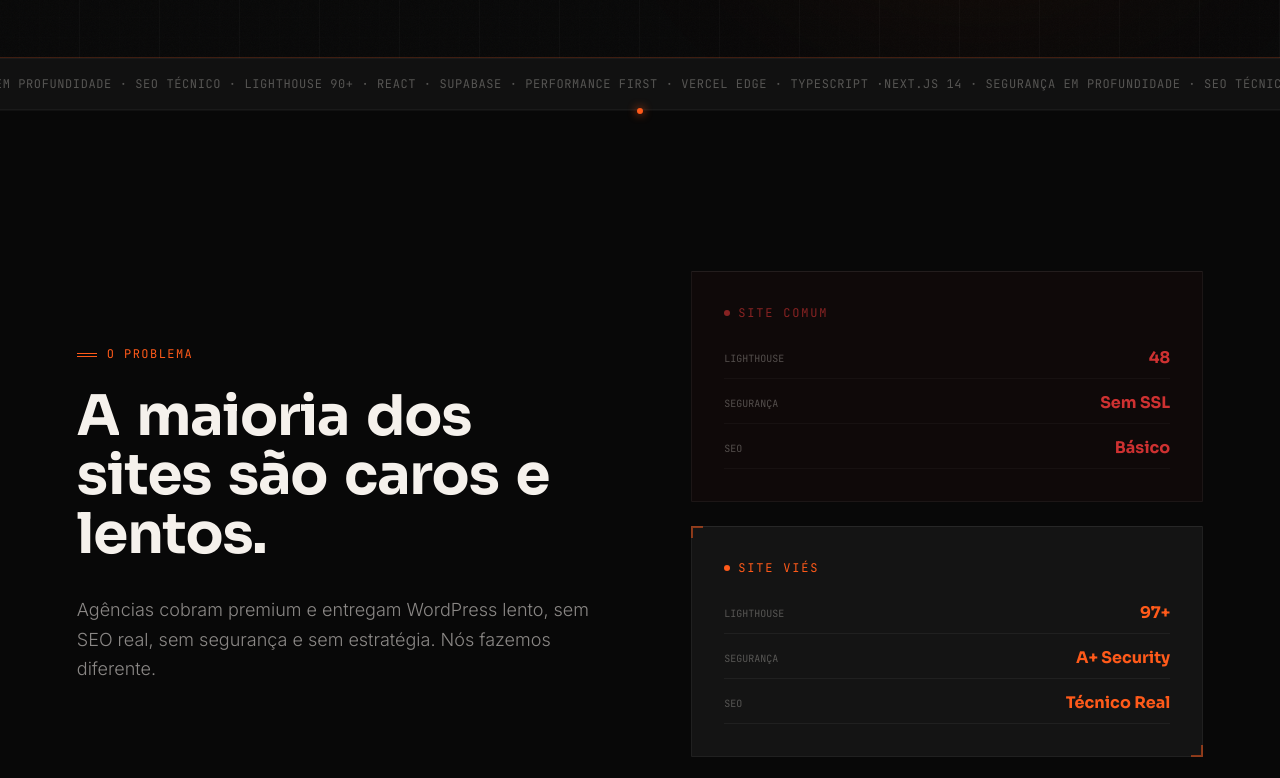
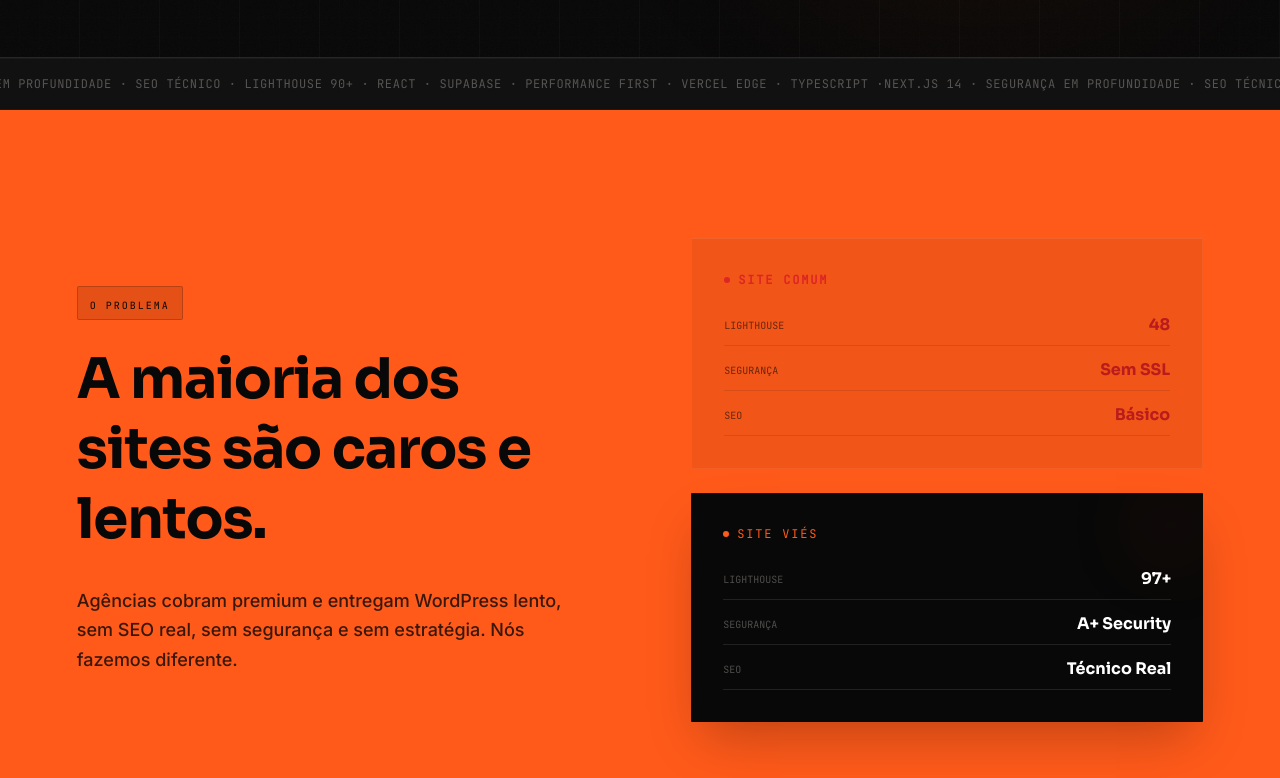
Before and after one commit to EuRydan/SiteVies, a Next.js app: page / in a window 1280 px wide. Shown: the part 742-1520 px from the top of the page. Built offline with nearby package versions, Linux system fonts and the light colour scheme.

Commit message:
design: update ProblemSection to solid orange background

```diff
--- a/src/app/page.tsx
+++ b/src/app/page.tsx
@@ -254,18 +254,18 @@ function HeroSection() {
 /* ──────────────── PROBLEMA / PROPOSTA ──────────────── */
 function ProblemSection() {
   return (
-    <section className="section-gap relative z-10 section-divider">
+    <section className="relative z-10 bg-accent py-24 md:py-32 overflow-hidden">
       <div className="max-w-7xl mx-auto section-padding">
         <div className="grid grid-cols-1 lg:grid-cols-2 gap-12 lg:gap-20 items-center">
           <div className="max-w-xl">
-            <SectionLabel text="O PROBLEMA" />
-            <AnimatedText
-              text="A maioria dos sites são caros e lentos."
-              tag="h2"
-              className="font-sora font-bold text-section text-text-primary mb-6 md:mb-8"
-            />
+            <div className="inline-block px-3 py-1 bg-bg-primary/10 border border-bg-primary/20 rounded-[2px] mb-6">
+              <span className="font-mono text-[10px] tracking-[0.2em] text-bg-primary uppercase">O PROBLEMA</span>
+            </div>
+            <h2 className="font-sora font-bold text-section text-bg-primary mb-6 md:mb-8 leading-tight">
+              A maioria dos sites são caros e lentos.
+            </h2>
             <ScrollReveal>
-              <p className="font-inter font-light text-body text-text-secondary leading-relaxed">
+              <p className="font-inter font-medium text-body text-bg-primary/80 leading-relaxed">
                 Agências cobram premium e entregam WordPress lento, sem SEO real,
                 sem segurança e sem estratégia. Nós fazemos diferente.
               </p>
@@ -274,21 +274,21 @@ function ProblemSection() {
 
           <div className="flex flex-col gap-4 md:gap-6 w-full max-w-lg lg:ml-auto">
             <ScrollReveal direction="right" delay={0.1}>
-              <div className="tech-card bg-[rgba(255,60,60,0.03)] p-6 md:p-8 border-[rgba(255,60,60,0.15)]">
+              <div className="tech-card bg-bg-primary/5 p-6 md:p-8 border-bg-primary/10 shadow-none">
                 <div className="flex items-center gap-2 mb-6">
-                  <div className="w-1.5 h-1.5 rounded-full bg-[rgba(255,60,60,0.5)]" />
-                  <span className="font-mono text-label uppercase text-[rgba(255,60,60,0.5)]">
+                  <div className="w-1.5 h-1.5 rounded-full bg-red-600" />
+                  <span className="font-mono text-label uppercase text-red-600 font-bold">
                     SITE COMUM
                   </span>
                 </div>
                 <div className="space-y-3">
                   {[
-                    { l: "Lighthouse", v: "48", c: "text-[rgba(255,60,60,0.8)]" },
-                    { l: "Segurança", v: "Sem SSL", c: "text-[rgba(255,60,60,0.8)]" },
-                    { l: "SEO", v: "Básico", c: "text-[rgba(255,60,60,0.8)]" },
+                    { l: "Lighthouse", v: "48", c: "text-red-700" },
+                    { l: "Segurança", v: "Sem SSL", c: "text-red-700" },
+                    { l: "SEO", v: "Básico", c: "text-red-700" },
                   ].map((row) => (
-                    <div key={row.l} className="flex justify-between items-center border-b border-white/[0.03] pb-2">
-                      <span className="font-mono text-[10px] text-text-tertiary uppercase">{row.l}</span>
+                    <div key={row.l} className="flex justify-between items-center border-b border-bg-primary/10 pb-2">
+                      <span className="font-mono text-[10px] text-bg-primary/60 uppercase">{row.l}</span>
                       <span className={`font-sora font-bold ${row.c}`}>{row.v}</span>
                     </div>
                   ))}
@@ -297,7 +297,8 @@ function ProblemSection() {
             </ScrollReveal>
 
             <ScrollReveal direction="right" delay={0.3}>
-              <div className="glow-card corner-decoration bg-bg-card p-6 md:p-8 border-accent/20">
+              <div className="bg-bg-primary p-6 md:p-8 border-none rounded-[1px] shadow-2xl relative overflow-hidden">
+                <div className="absolute top-0 right-0 w-16 h-16 bg-accent/10 blur-2xl rounded-full" />
                 <div className="flex items-center gap-2 mb-6">
                   <div className="w-1.5 h-1.5 rounded-full bg-accent" />
                   <span className="font-mono text-label uppercase text-accent">
@@ -306,11 +307,11 @@ function ProblemSection() {
                 </div>
                 <div className="space-y-3">
                   {[
-                    { l: "Lighthouse", v: "97+", c: "text-accent" },
-                    { l: "Segurança", v: "A+ Security", c: "text-accent" },
-                    { l: "SEO", v: "Técnico Real", c: "text-accent" },
+                    { l: "Lighthouse", v: "97+", c: "text-white" },
+                    { l: "Segurança", v: "A+ Security", c: "text-white" },
+                    { l: "SEO", v: "Técnico Real", c: "text-white" },
                   ].map((row) => (
-                    <div key={row.l} className="flex justify-between items-center border-b border-white/[0.05] pb-2">
+                    <div key={row.l} className="flex justify-between items-center border-b border-white/10 pb-2">
                       <span className="font-mono text-[10px] text-text-tertiary uppercase">{row.l}</span>
                       <span className={`font-sora font-bold ${row.c}`}>{row.v}</span>
                     </div>
```
